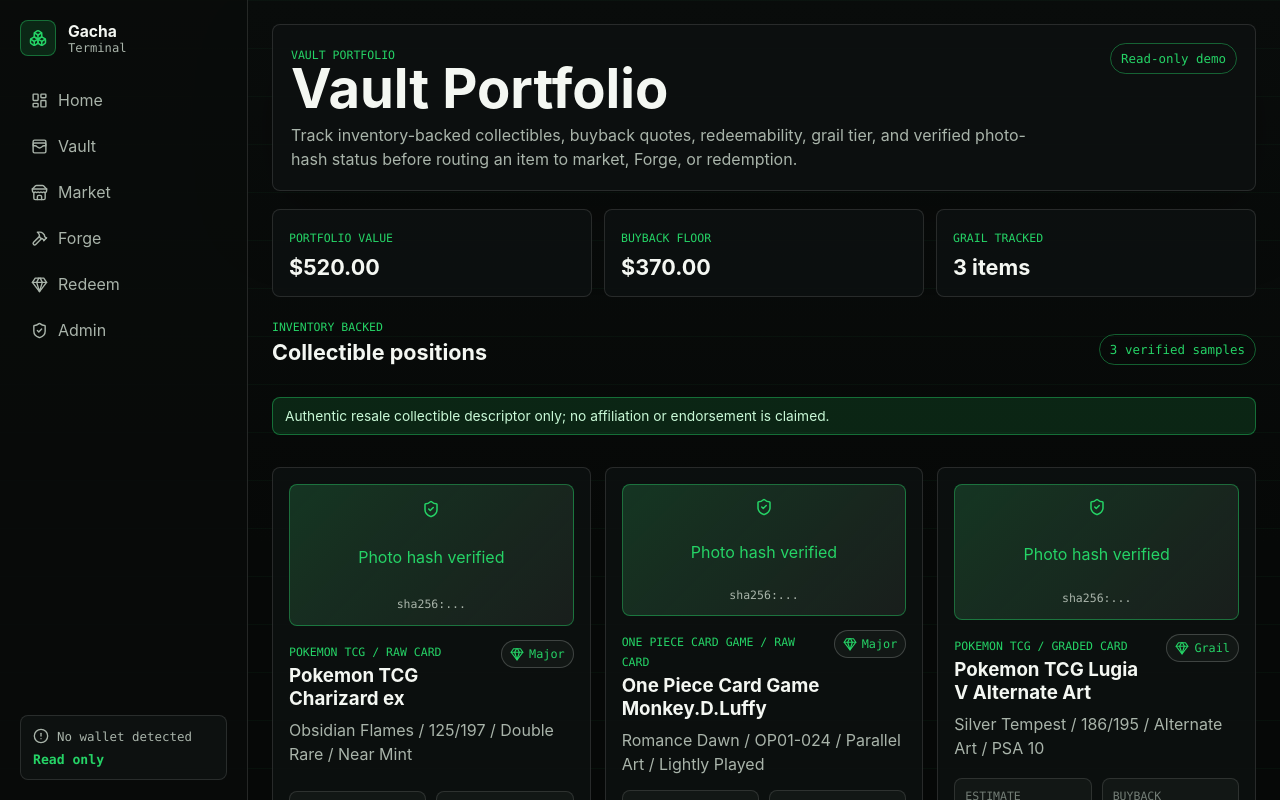
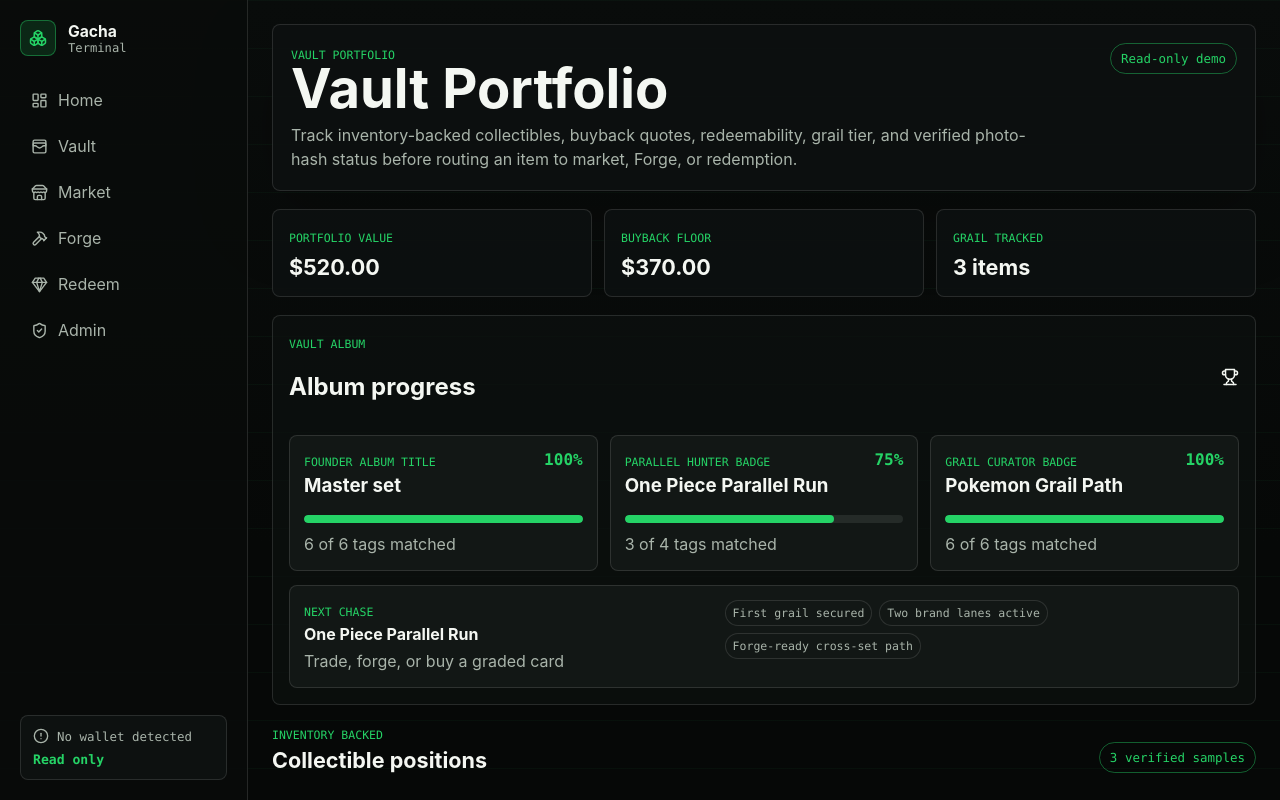
Before and after one commit to bearonionlol/gacha, a Next.js app in the folder apps/web/: page /vault in a window 1280 px wide. Shown: the top 800 px of the page. Built offline with nearby package versions, Linux system fonts and the light colour scheme.

Commit message:
feat: add collection progression loops

```diff
--- a/apps/web/src/app/globals.css
+++ b/apps/web/src/app/globals.css
@@ -545,6 +545,68 @@
   font-size: 1.35rem;
 }
 
+.collection-progress-panel {
+  display: grid;
+  gap: 14px;
+  border: 1px solid var(--line);
+  border-radius: 8px;
+  background: rgba(13, 17, 16, 0.72);
+  padding: 16px;
+}
+
+.collection-progress-grid {
+  display: grid;
+  grid-template-columns: repeat(3, minmax(0, 1fr));
+  gap: 12px;
+}
+
+.collection-set-card,
+.next-chase-panel {
+  border: 1px solid var(--line);
+  border-radius: 8px;
+  background: var(--surface-2);
+  padding: 14px;
+}
+
+.collection-set-card {
+  display: grid;
+  gap: 10px;
+}
+
+.collection-set-card h3,
+.collection-set-card p,
+.next-chase-panel p {
+  margin: 0;
+}
+
+.collection-set-card h3 {
+  margin-top: 4px;
+}
+
+.collection-set-card .card-title-row strong {
+  color: var(--green);
+  font-family: ui-monospace, SFMono-Regular, Menlo, Monaco, Consolas, monospace;
+}
+
+.collection-set-card p,
+.next-chase-panel p {
+  color: var(--muted);
+  line-height: 1.45;
+}
+
+.next-chase-panel {
+  display: grid;
+  grid-template-columns: minmax(0, 0.9fr) minmax(0, 1.1fr);
+  gap: 12px;
+  align-items: start;
+}
+
+.next-chase-panel strong {
+  display: block;
+  margin: 4px 0 6px;
+  color: var(--text);
+}
+
 .section-heading-row {
   display: flex;
   align-items: flex-end;
@@ -1375,6 +1437,8 @@
   .dashboard-grid,
   .vault-grid,
   .market-listings,
+  .collection-progress-grid,
+  .next-chase-panel,
   .forge-workbench,
   .phase-five-forge,
   .admin-console,
--- a/apps/web/src/components/vault-grid.tsx
+++ b/apps/web/src/components/vault-grid.tsx
@@ -1,8 +1,11 @@
-import { BadgeCheck, Gem, PackageCheck, ShieldCheck, Tags } from "lucide-react";
+import { BadgeCheck, Gem, PackageCheck, ShieldCheck, Tags, Trophy } from "lucide-react";
+import { buildCollectionProgression } from "../lib/collection-progression";
 import { formatCents } from "../lib/format";
 import { collectibleCards, vaultStats } from "../lib/inventory";
 
 export function VaultGrid() {
+  const progression = buildCollectionProgression(collectibleCards);
+
   return (
     <section className="portfolio-section" aria-labelledby="vault-grid-title">
       <div className="portfolio-summary" aria-label="Vault summary">
@@ -19,6 +22,47 @@
           <strong>{vaultStats.grailCount} items</strong>
         </div>
       </div>
+
+      <section className="collection-progress-panel" aria-labelledby="collection-progress-title">
+        <div className="panel-header compact">
+          <div>
+            <span className="eyebrow">{progression.albumTitle}</span>
+            <h2 id="collection-progress-title">Album progress</h2>
+          </div>
+          <Trophy size={18} aria-hidden="true" />
+        </div>
+        <div className="collection-progress-grid">
+          {progression.sets.map((set) => (
+            <article className="collection-set-card" key={set.id}>
+              <div className="card-title-row">
+                <div>
+                  <span className="eyebrow">{set.rewardLabel}</span>
+                  <h3>{set.title}</h3>
+                </div>
+                <strong>{set.percentComplete}%</strong>
+              </div>
+              <div className="progress-track" aria-hidden="true">
+                <span style={{ width: `${set.percentComplete}%` }} />
+              </div>
+              <p>
+                {set.ownedCount} of {set.totalCount} tags matched
+              </p>
+            </article>
+          ))}
+        </div>
+        <div className="next-chase-panel">
+          <div>
+            <span className="eyebrow">Next chase</span>
+            <strong>{progression.nextChase.title}</strong>
+            <p>{progression.nextChase.nextBestAction}</p>
+          </div>
+          <div className="tag-row" aria-label="Collection milestones">
+            {progression.milestones.map((milestone) => (
+              <span key={milestone}>{milestone}</span>
+            ))}
+          </div>
+        </div>
+      </section>
 
       <div className="section-heading-row">
         <div>
--- /dev/null
+++ b/apps/web/src/lib/collection-progression.ts
@@ -0,0 +1,134 @@
+import type { CollectibleCard } from "./inventory";
+
+export type SetProgressInput = {
+  ownedTags: string[];
+  targetTags: string[];
+};
+
+export type SetProgress = {
+  missingTags: string[];
+  nextBestAction: string;
+  ownedCount: number;
+  percentComplete: number;
+  totalCount: number;
+};
+
+export type CollectionSetDefinition = {
+  id: string;
+  rewardLabel: string;
+  targetTags: string[];
+  title: string;
+};
+
+export type CollectionSetProgress = CollectionSetDefinition & SetProgress;
+
+export type CollectionProgression = {
+  albumTitle: "Vault Album";
+  milestones: string[];
+  nextChase: CollectionSetProgress;
+  sets: CollectionSetProgress[];
+};
+
+const defaultCollectionSets: CollectionSetDefinition[] = [
+  {
+    id: "master-set",
+    rewardLabel: "Founder album title",
+    targetTags: ["pokemon_raw", "one_piece_raw", "pokemon_graded", "fire", "parallel", "alternate_art"],
+    title: "Master set"
+  },
+  {
+    id: "one-piece-parallel-run",
+    rewardLabel: "Parallel hunter badge",
+    targetTags: ["one_piece_raw", "parallel", "straw_hat", "graded"],
+    title: "One Piece Parallel Run"
+  },
+  {
+    id: "pokemon-grail-path",
+    rewardLabel: "Grail curator badge",
+    targetTags: ["pokemon_raw", "pokemon_graded", "fire", "charizard", "lugia", "alternate_art"],
+    title: "Pokemon Grail Path"
+  }
+];
+
+function normalizeTags(tags: string[]): Set<string> {
+  return new Set(tags.map((tag) => tag.trim()).filter(Boolean));
+}
+
+function humanizeTag(tag: string): string {
+  return tag.replace(/_/g, " ");
+}
+
+function buildNextBestAction(missingTags: string[]): string {
+  if (missingTags.length === 0) {
+    return "Flex, redeem, or craft from this completed set";
+  }
+
+  return `Trade, forge, or buy a ${humanizeTag(missingTags[0] ?? "target")} card`;
+}
+
+export function calculateSetProgress({ ownedTags, targetTags }: SetProgressInput): SetProgress {
+  const ownedTagSet = normalizeTags(ownedTags);
+  const uniqueTargetTags = Array.from(normalizeTags(targetTags));
+  const missingTags = uniqueTargetTags.filter((tag) => !ownedTagSet.has(tag));
+  const ownedCount = uniqueTargetTags.length - missingTags.length;
+  const totalCount = uniqueTargetTags.length;
+  const percentComplete = totalCount === 0 ? 0 : Math.round((ownedCount / totalCount) * 100);
+
+  return {
+    missingTags,
+    nextBestAction: buildNextBestAction(missingTags),
+    ownedCount,
+    percentComplete,
+    totalCount
+  };
+}
+
+function buildMilestones(cards: CollectibleCard[]): string[] {
+  const tags = normalizeTags(cards.flatMap((card) => card.tags));
+  const milestones: string[] = [];
+
+  if (cards.some((card) => card.grailTier === "grail")) {
+    milestones.push("First grail secured");
+  }
+
+  if (new Set(cards.map((card) => card.brandLabel)).size >= 2) {
+    milestones.push("Two brand lanes active");
+  }
+
+  if (tags.has("fire") && tags.has("parallel")) {
+    milestones.push("Forge-ready cross-set path");
+  }
+
+  return milestones;
+}
+
+export function buildCollectionProgression(
+  cards: CollectibleCard[],
+  setDefinitions: CollectionSetDefinition[] = defaultCollectionSets
+): CollectionProgression {
+  const ownedTags = cards.flatMap((card) => card.tags);
+  const sets = setDefinitions.map((definition) => ({
+    ...definition,
+    ...calculateSetProgress({ ownedTags, targetTags: definition.targetTags })
+  }));
+  const nextChase =
+    sets.find((set) => set.percentComplete < 100) ??
+    sets[0] ?? {
+      id: "empty-album",
+      missingTags: [],
+      nextBestAction: "Add a vault-backed card to start the album",
+      ownedCount: 0,
+      percentComplete: 0,
+      rewardLabel: "Starter album",
+      targetTags: [],
+      title: "Starter album",
+      totalCount: 0
+    };
+
+  return {
+    albumTitle: "Vault Album",
+    milestones: buildMilestones(cards),
+    nextChase,
+    sets
+  };
+}
```
Also changed, not shown: 2 other files (tests, documents, lock files or other folders).
